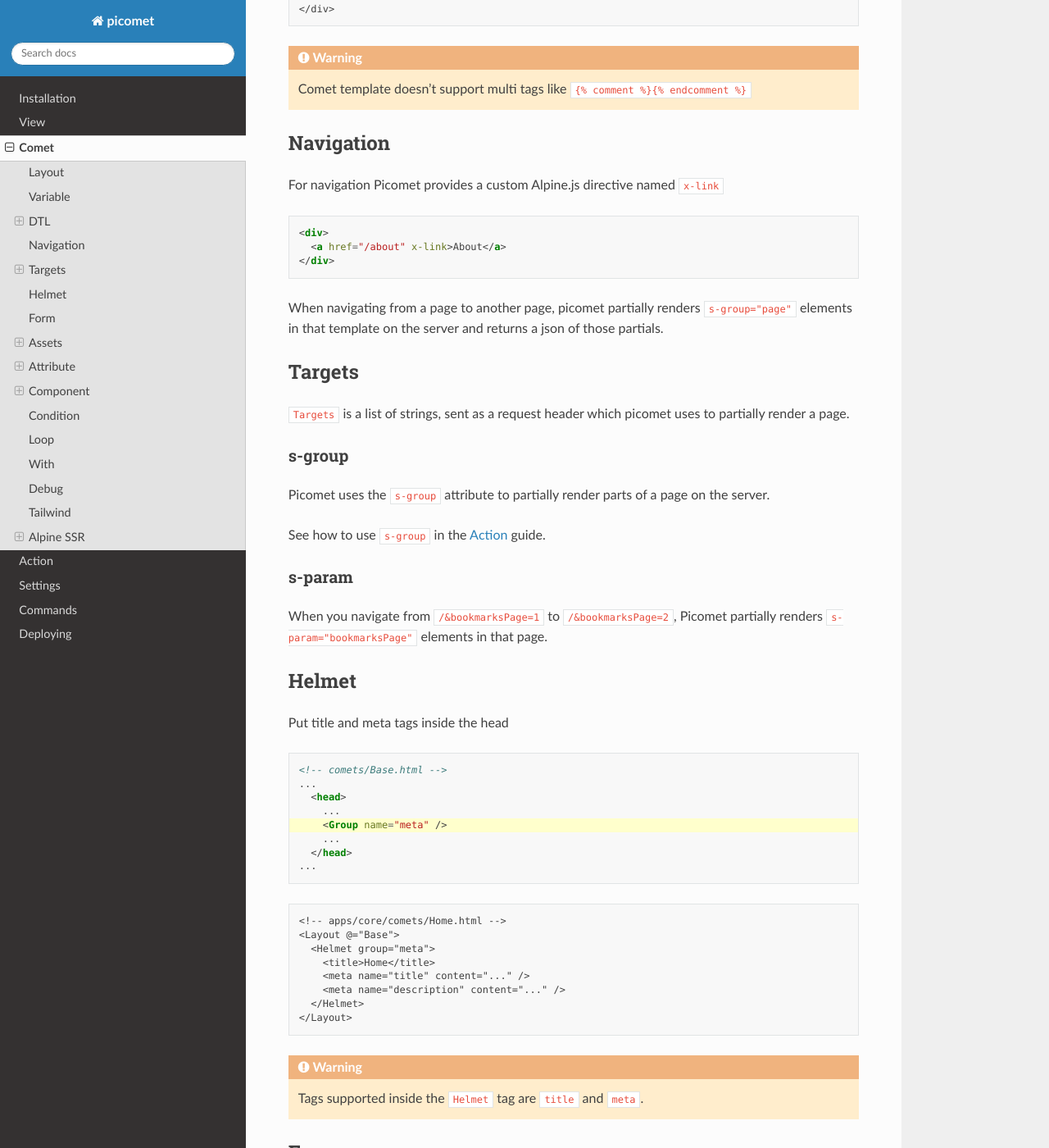
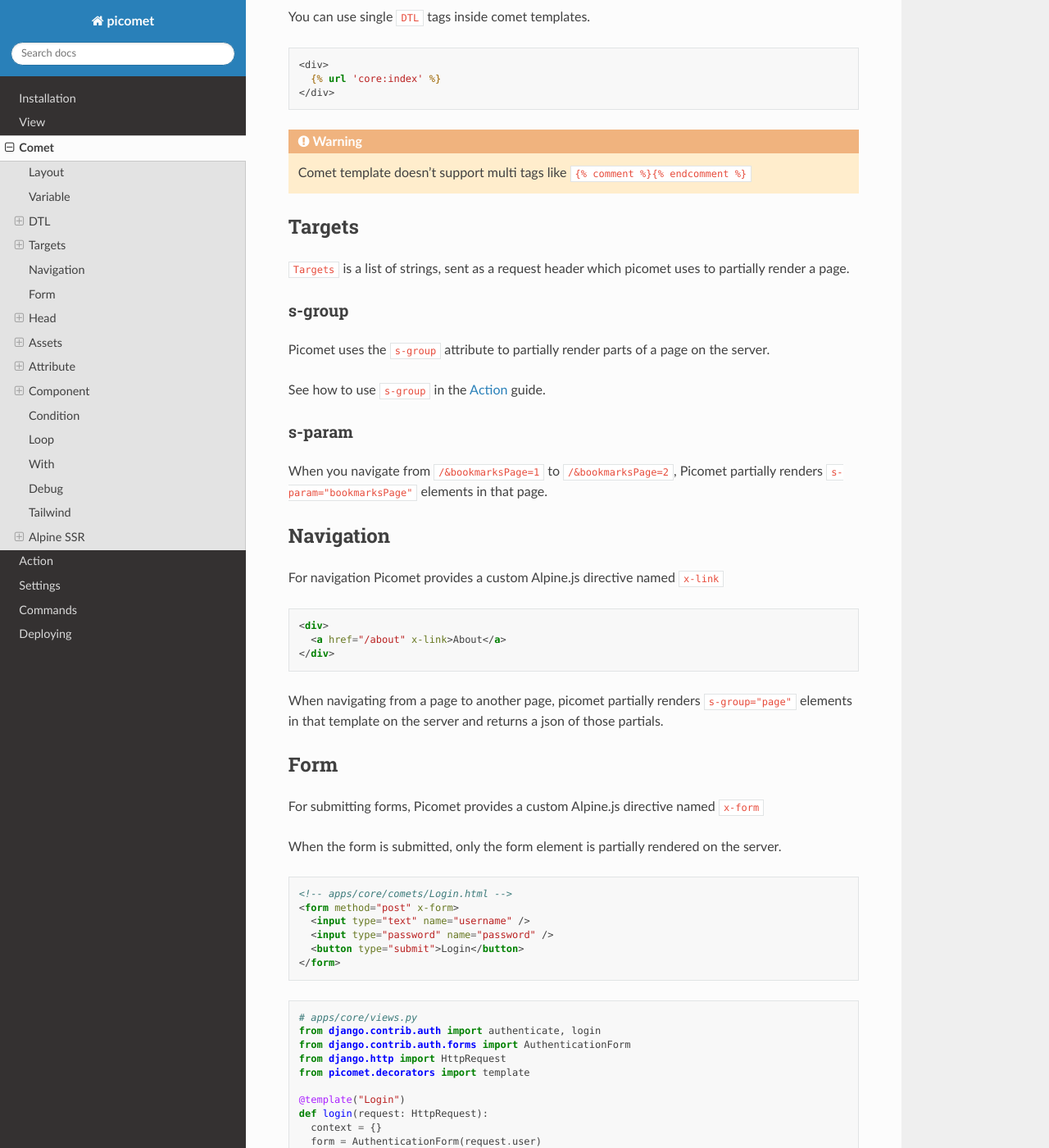
Before and after one commit to picomet/picomet, a Sphinx documentation site: the page built from docs/source/comet.rst, in a window 1280 px wide and 1400 px high, scrolled down 1550 px. Shown: the whole window at 82% size. Built offline with Sphinx 7.4.7 and the Read the Docs theme 2.0.0, drawn with Linux system fonts in a browser that asks for light colours; some of the changed text lies outside the part shown.

Commit message:
docs: improve comet guide

```diff
--- a/docs/source/comet.rst
+++ b/docs/source/comet.rst
@@ -17,7 +17,7 @@
     <head>
       <meta charset="UTF-8" />
       <meta name="viewport" content="width=device-width, initial-scale=1.0" />
-      <Group name="head" />
+      <Group name="meta" />
     </head>
     <body>
       <div s-group="page">
@@ -30,13 +30,16 @@
 
   <!-- apps/core/comets/pages/About.html -->
   <Layout @="Base">
-    <Helmet group="head">
-      <title>About</title>
-    </Helmet>
     <div>
-      This is the about page
+      <Helmet group="meta">
+        <title>About</title>
+      </Helmet>
+      <h1>This is the about page</h1>
     </div>
   </Layout>
+
+.. warning::
+  The ``Layout`` tag must have one and only single html tag children.
 
 
 Variable
@@ -85,20 +88,6 @@
   Comet template doesn't support multi tags like ``{% comment %}{% endcomment %}``
 
 
-Navigation
-----------
-
-For navigation Picomet provides a custom Alpine.js directive named ``x-link``
-
-.. code-block:: html
-
-  <div>
-    <a href="/about" x-link>About</a>
-  </div>
-
-When navigating from a page to another page, picomet partially renders ``s-group="page"`` elements in that template on the server and returns a json of those partials.
-
-
 .. _targets:
 
 Targets
@@ -121,36 +110,18 @@
 When you navigate from ``/&bookmarksPage=1`` to ``/&bookmarksPage=2``, Picomet partially renders ``s-param="bookmarksPage"`` elements in that page.
 
 
-Helmet
-------
+Navigation
+----------
 
-Put title and meta tags inside the head
+For navigation Picomet provides a custom Alpine.js directive named ``x-link``
 
 .. code-block:: html
-  :emphasize-lines: 5
 
-  <!-- comets/Base.html -->
-  ...
-    <head>
-      ...
-      <Group name="meta" />
-      ...
-    </head>
-  ...
+  <div>
+    <a href="/about" x-link>About</a>
+  </div>
 
-.. code-block:: text
-
-  <!-- apps/core/comets/Home.html -->
-  <Layout @="Base">
-    <Helmet group="meta">
-      <title>Home</title>
-      <meta name="title" content="..." />
-      <meta name="description" content="..." />
-    </Helmet>
-  </Layout>
-
-.. warning::
-  Tags supported inside the ``Helmet`` tag are ``title`` and ``meta``.
+When navigating from a page to another page, picomet partially renders ``s-group="page"`` elements in that template on the server and returns a json of those partials.
 
 
 Form
@@ -193,6 +164,50 @@
     return render(request, context)
 
 
+Head
+----
+
+Put content inside the ``head`` tag from outside.
+
+.. _group:
+
+Group
+~~~~~
+
+Define place for a group of content
+
+.. code-block:: html
+
+  <head>
+    ...
+    <Group name="meta" />
+    ...
+    <Group name="styles" />
+    ...
+  </head>
+
+Helmet
+~~~~~~
+
+Put title and meta tags inside the head
+
+.. code-block:: text
+
+  <!-- apps/core/comets/Home.html -->
+  <Layout @="Base">
+    <div>
+      <Helmet group="meta">
+        <title>Home</title>
+        <meta name="title" content="..." />
+        <meta name="description" content="..." />
+      </Helmet>
+    <div>
+  </Layout>
+
+.. warning::
+  Tags supported inside the ``Helmet`` tag are ``title`` and ``meta``.
+
+
 Assets
 ------
 
```
Also changed, not shown: other parts of docs/source/comet.rst (+4 -0 lines).
